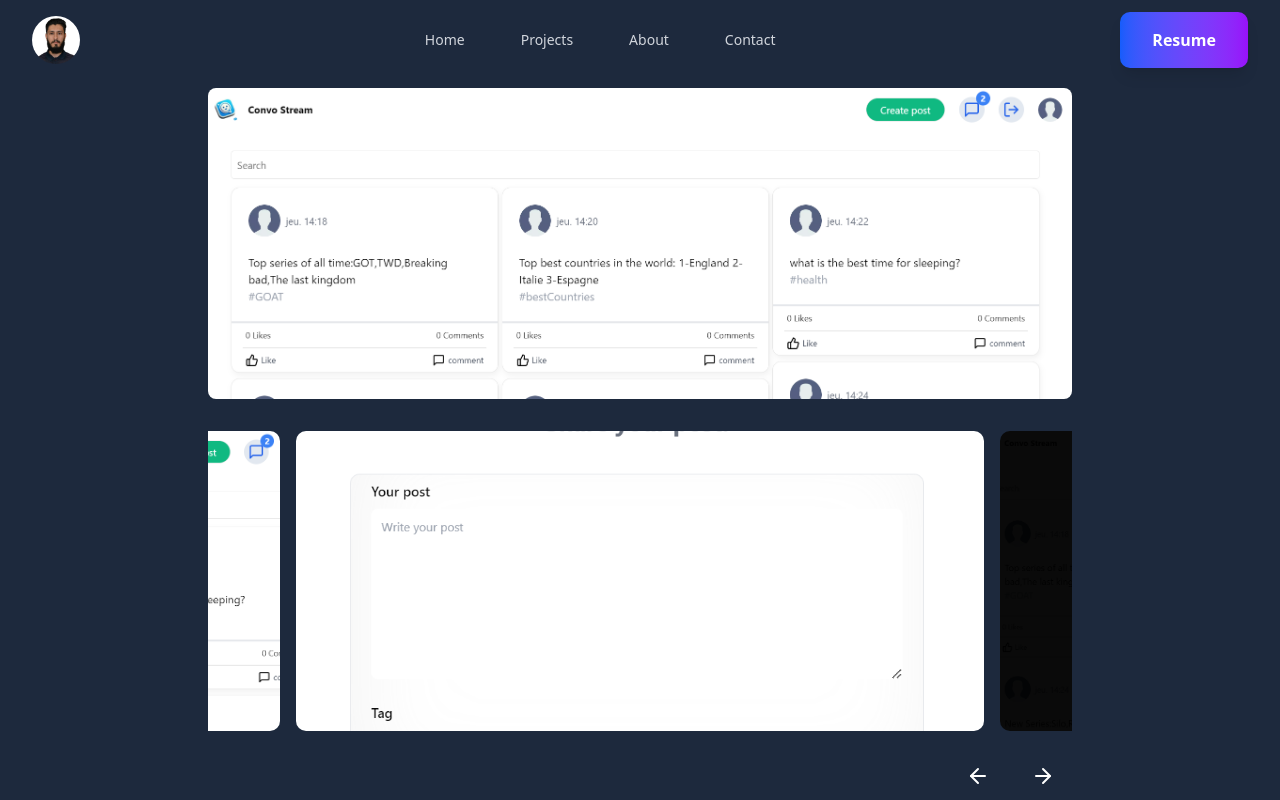
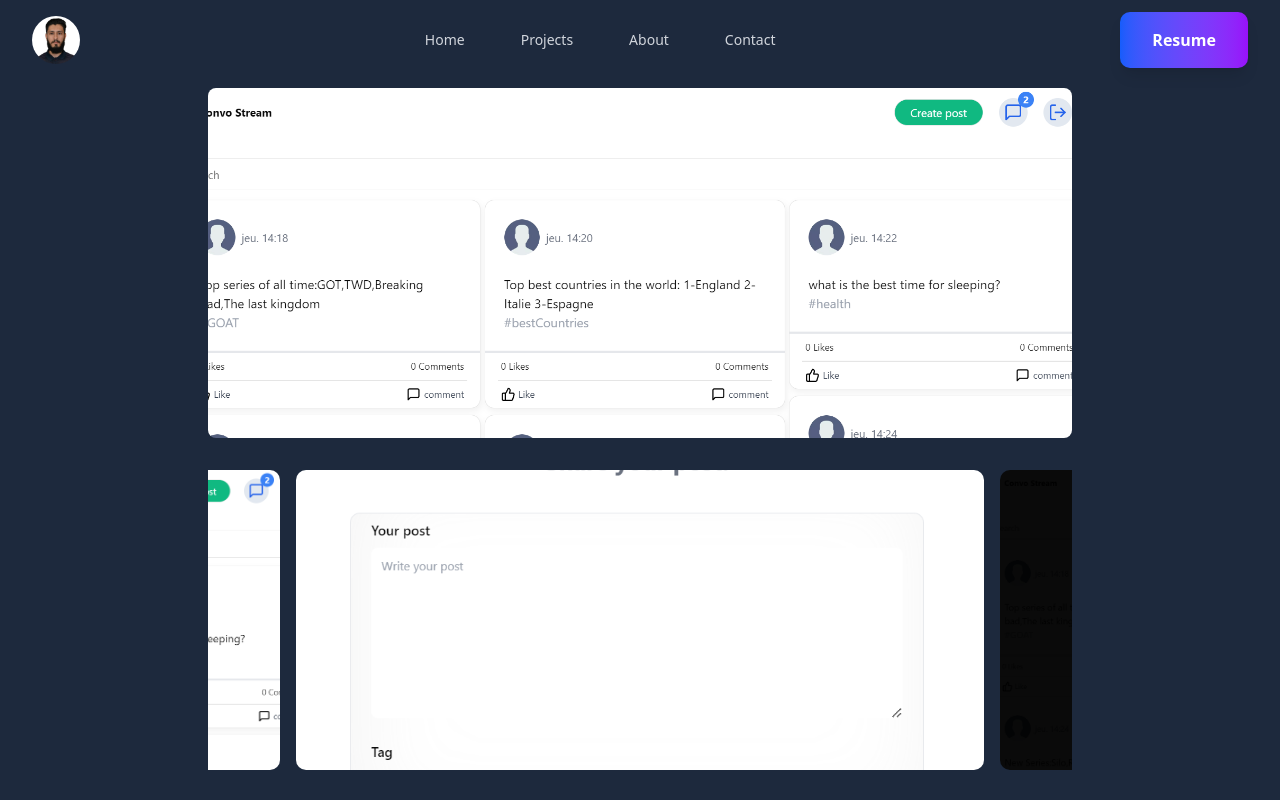
Before and after one commit to Rabah-Sebti/portfolio-2, a Next.js app: page /projects/convostream in a window 1280 px wide. Shown: the top 800 px of the page. Built offline with nearby package versions, Linux system fonts and the light colour scheme.

Commit message:
resolve image select in project page

```diff
--- a/components/project-images.tsx
+++ b/components/project-images.tsx
@@ -41,9 +41,7 @@ function ProjectImages({ thumbnail, images, title }: ProjectImagesProps) {
           alt="thumbnail"
           height="1000"
           width="1000"
-          className="rounded-md object-contain"
-          // placeholder="blur"
-          // blurDataURL=""
+          className="rounded-md object-cover mdd:object-fill h-[200px] md:h-[350px] w-full"
         />
         {/* <div className="absolute bottom-0 bg-white h-40 w-full [mask-image:linear-gradient(to_bottom,transparent,white)]" /> */}
       </motion.div>
```
